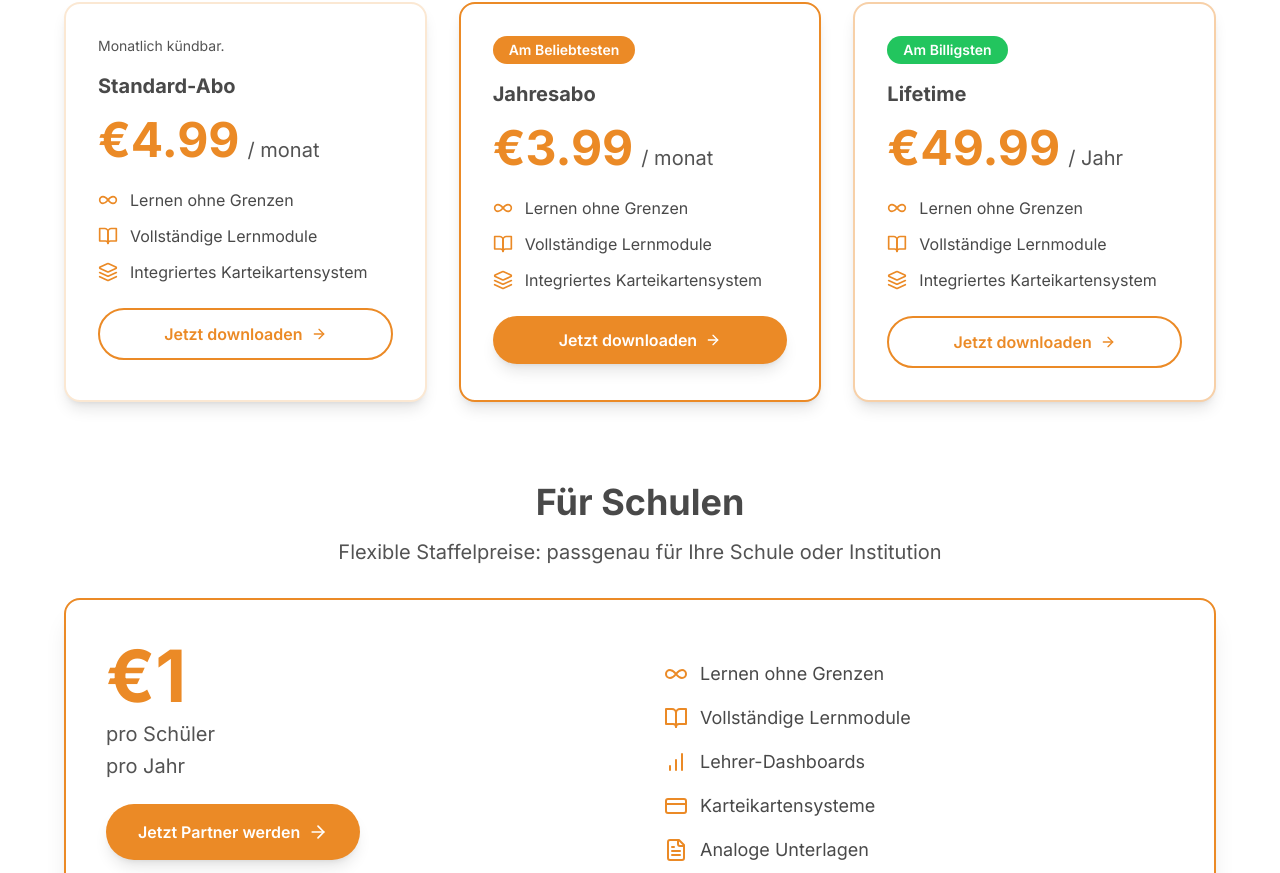
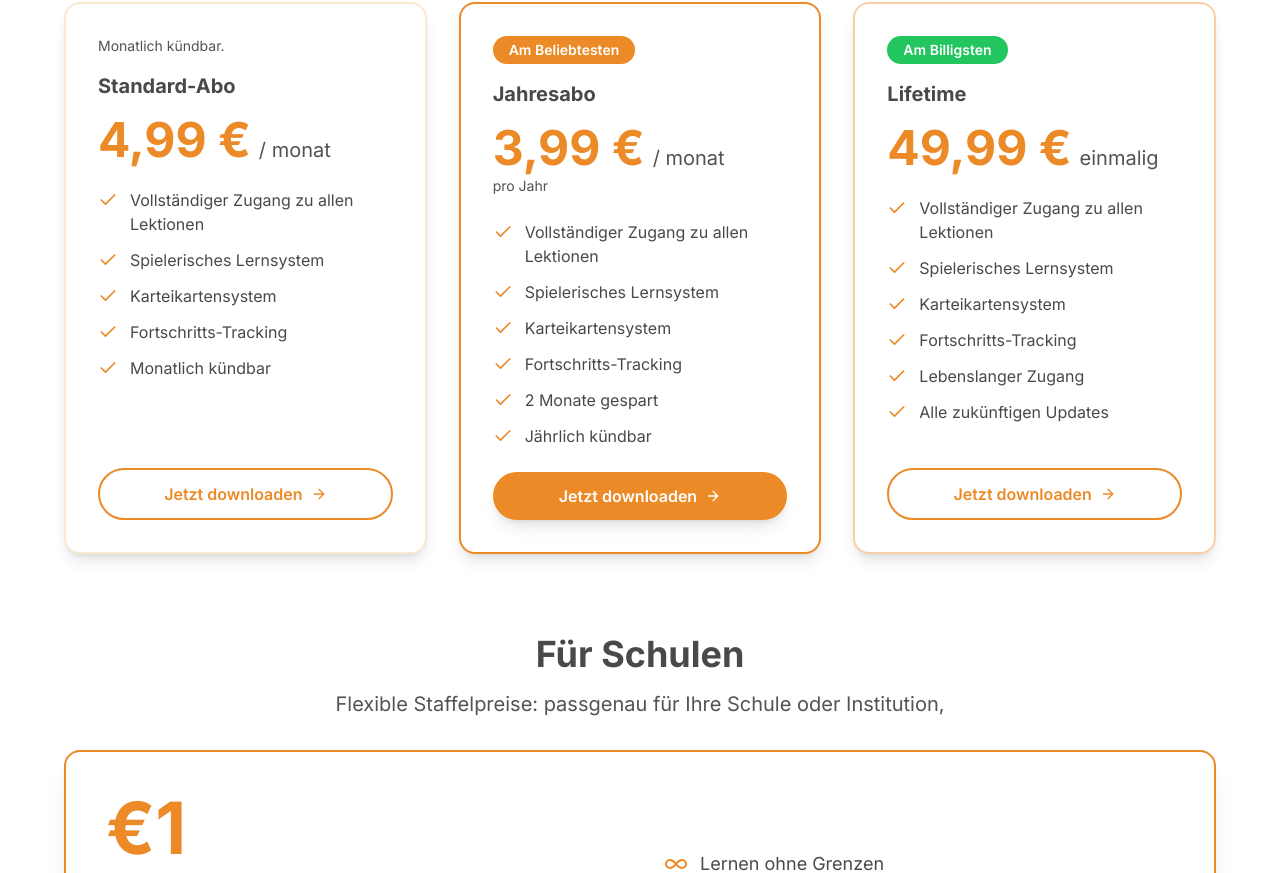
Before and after one commit to Software-as-Solution/beafox-webseite, a Next.js app: page /preise in a window 1280 px wide. Shown: the part 1362-2235 px from the top of the page. Built offline with nearby package versions, Linux system fonts and the light colour scheme.

Commit message:
Rechtschreibung verbessern

```diff
--- a/app/beafox-unlimited/page.tsx
+++ b/app/beafox-unlimited/page.tsx
@@ -103,7 +103,7 @@ export default function BeAFoxUnlimitedPage() {
   const plans = [
     {
       title: "Standard-Abo",
-      price: "€4.99",
+      price: "4,99 €",
       period: "/ monat",
       features: [
         "Vollständiger Zugang zu allen Lektionen",
@@ -116,7 +116,7 @@ export default function BeAFoxUnlimitedPage() {
     },
     {
       title: "Jahresabo",
-      price: "€3.99",
+      price: "3,99 €",
       period: "/ monat",
       yearlyNote: "pro Jahr",
       features: [
@@ -131,7 +131,7 @@ export default function BeAFoxUnlimitedPage() {
     },
     {
       title: "Lifetime",
-      price: "€49.99",
+      price: "49,99 €",
       period: "einmalig",
       features: [
         "Vollständiger Zugang zu allen Lektionen",
--- a/app/blog/page.tsx
+++ b/app/blog/page.tsx
@@ -393,7 +393,7 @@ export default function BlogPage() {
               All unsere <span className="text-primaryOrange">Artikel</span>
             </h2>
             <p className="text-lg md:text-xl text-lightGray max-w-2xl mx-auto">
-              Entdecke alle unsere Blog-Posts und Updates.
+              Entdecke all unsere Blog-Posts und Updates.
             </p>
           </div>
           <div className="grid sm:grid-cols-2 lg:grid-cols-3 gap-6 md:gap-8">
--- a/app/fuer-unternehmen/page.tsx
+++ b/app/fuer-unternehmen/page.tsx
@@ -1022,7 +1022,7 @@ export default function ForBusinessPage() {
                   <p className="text-sm md:text-base text-lightGray mb-2">Ab</p>
                   <div className="flex items-baseline justify-center gap-2">
                     <span className="text-2xl sm:text-3xl md:text-4xl lg:text-5xl font-bold text-primaryOrange">
-                      3,99€
+                      3,99 €
                     </span>
                     <span className="text-lg md:text-xl text-lightGray">
                       / Monat
--- a/app/preise/page.tsx
+++ b/app/preise/page.tsx
@@ -68,7 +68,7 @@ export default function PricingPage() {
     period: "pro Schüler",
     period2: "pro Jahr",
     subtitle:
-      "Flexible Staffelpreise: passgenau für Ihre Schule oder Institution",
+      "Flexible Staffelpreise: passgenau für Ihre Schule oder Institution,",
     features: [
       { text: "Lernen ohne Grenzen", icon: Infinity },
       { text: "Vollständige Lernmodule", icon: BookOpen },
@@ -119,36 +119,45 @@ export default function PricingPage() {
     {
       title: "Standard-Abo",
       subtitle: "Monatlich kündbar.",
-      price: "€4.99",
+      price: "4,99 €",
       period: "/ monat",
       features: [
-        { text: "Lernen ohne Grenzen", icon: Infinity },
-        { text: "Vollständige Lernmodule", icon: BookOpen },
-        { text: "Integriertes Karteikartensystem", icon: Layers },
+        "Vollständiger Zugang zu allen Lektionen",
+        "Spielerisches Lernsystem",
+        "Karteikartensystem",
+        "Fortschritts-Tracking",
+        "Monatlich kündbar",
       ],
+      monthly: true,
     },
     {
       title: "Jahresabo",
       subtitle: "Am Beliebtesten",
-      price: "€3.99",
+      price: "3,99 €",
       period: "/ monat",
       yearlyNote: "pro Jahr",
       features: [
-        { text: "Lernen ohne Grenzen", icon: Infinity },
-        { text: "Vollständige Lernmodule", icon: BookOpen },
-        { text: "Integriertes Karteikartensystem", icon: Layers },
+        "Vollständiger Zugang zu allen Lektionen",
+        "Spielerisches Lernsystem",
+        "Karteikartensystem",
+        "Fortschritts-Tracking",
+        "2 Monate gespart",
+        "Jährlich kündbar",
       ],
       popular: true,
     },
     {
       title: "Lifetime",
       subtitle: "Am Billigsten",
-      price: "€49.99",
-      period: "/ Jahr",
+      price: "49,99 €",
+      period: "einmalig",
       features: [
-        { text: "Lernen ohne Grenzen", icon: Infinity },
-        { text: "Vollständige Lernmodule", icon: BookOpen },
-        { text: "Integriertes Karteikartensystem", icon: Layers },
+        "Vollständiger Zugang zu allen Lektionen",
+        "Spielerisches Lernsystem",
+        "Karteikartensystem",
+        "Fortschritts-Tracking",
+        "Lebenslanger Zugang",
+        "Alle zukünftigen Updates",
       ],
       cheapest: true,
     },
@@ -250,7 +259,7 @@ export default function PricingPage() {
                   <p className="text-sm md:text-base text-lightGray mb-2">Ab</p>
                   <div className="flex items-baseline justify-center gap-2">
                     <span className="text-2xl sm:text-3xl md:text-4xl lg:text-5xl font-bold text-primaryOrange">
-                      3,99€
+                      3,99 €
                     </span>
                     <span className="text-lg md:text-xl text-lightGray">
                       / Monat
@@ -343,7 +352,7 @@ export default function PricingPage() {
                 viewport={{ once: true }}
                 transition={{ duration: 0.6, delay: index * 0.1 }}
                 whileHover={{ y: -4 }}
-                className={`bg-white rounded-2xl p-6 md:p-8 shadow-lg border-2 transition-all relative ${
+                className={`bg-white rounded-2xl p-6 md:p-8 shadow-lg border-2 transition-all relative flex flex-col h-full ${
                   plan.popular
                     ? "border-primaryOrange scale-105 md:scale-105"
                     : plan.cheapest
@@ -351,23 +360,30 @@ export default function PricingPage() {
                     : "border-primaryOrange/20 hover:border-primaryOrange/40"
                 }`}
               >
+                {/* Badge/Subtitle */}
+                <div className="flex-shrink-0 mb-4">
                   {plan.popular && (
-                  <div className="bg-primaryOrange text-primaryWhite text-xs md:text-sm font-semibold px-3 md:px-4 py-1 rounded-full inline-block mb-4">
+                    <div className="bg-primaryOrange text-primaryWhite text-xs md:text-sm font-semibold px-3 md:px-4 py-1 rounded-full inline-block">
                       {plan.subtitle}
                     </div>
                   )}
                   {plan.cheapest && (
-                  <div className="bg-green-500 text-primaryWhite text-xs md:text-sm font-semibold px-3 md:px-4 py-1 rounded-full inline-block mb-4">
+                    <div className="bg-green-500 text-primaryWhite text-xs md:text-sm font-semibold px-3 md:px-4 py-1 rounded-full inline-block">
                       {plan.subtitle}
                     </div>
                   )}
                   {!plan.popular && !plan.cheapest && (
-                  <p className="text-sm text-lightGray mb-4">{plan.subtitle}</p>
+                    <p className="text-sm text-lightGray">{plan.subtitle}</p>
                   )}
-                <h4 className="text-lg md:text-xl font-bold text-darkerGray mb-4">
+                </div>
+
+                {/* Title */}
+                <h4 className="text-lg md:text-xl font-bold text-darkerGray mb-4 flex-shrink-0">
                   {plan.title}
                 </h4>
-                <div className="mb-6">
+
+                {/* Price */}
+                <div className="mb-6 flex-shrink-0">
                   <div className="flex items-baseline gap-2">
                     <span className="text-3xl md:text-4xl lg:text-5xl font-bold text-primaryOrange">
                       {plan.price}
@@ -376,29 +392,28 @@ export default function PricingPage() {
                       {plan.period}
                     </span>
                   </div>
+                  {plan.yearlyNote && (
+                    <p className="text-sm text-lightGray mt-1">
+                      {plan.yearlyNote}
+                    </p>
+                  )}
                 </div>
-                <ul className="space-y-3 mb-6">
-                  {plan.features.map((feature, featureIndex) => {
-                    const featureText =
-                      typeof feature === "string" ? feature : feature.text;
-                    const FeatureIcon =
-                      typeof feature === "string"
-                        ? Check
-                        : feature.icon || Check;
-                    return (
+
+                {/* Features List - takes available space */}
+                <ul className="space-y-3 mb-6 flex-grow">
+                  {plan.features.map((feature, featureIndex) => (
                     <li
                       key={featureIndex}
                       className="flex items-start gap-3 text-darkerGray"
                     >
-                        <FeatureIcon className="w-5 h-5 text-primaryOrange flex-shrink-0 mt-0.5" />
-                        <span className="text-sm md:text-base">
-                          {featureText}
-                        </span>
+                      <Check className="w-5 h-5 text-primaryOrange flex-shrink-0 mt-0.5" />
+                      <span className="text-sm md:text-base">{feature}</span>
                     </li>
-                    );
-                  })}
+                  ))}
                 </ul>
-                <div className="flex justify-center md:justify-start">
+
+                {/* Button - pushed to bottom */}
+                <div className="flex justify-center md:justify-start mt-auto flex-shrink-0">
                   <Button
                     onClick={() => setIsDownloadModalOpen(true)}
                     variant={plan.popular ? "primary" : "outline"}
@@ -453,17 +468,25 @@ export default function PricingPage() {
                     {schoolPlan.period2}
                   </div>
                 </div>
-                <div className="mb-6 flex justify-center md:justify-start">
+                <div className="mb-6 flex flex-col gap-3 md:gap-4 items-center md:items-start">
                   <Button
                     href="/kontakt"
                     variant="primary"
-                    className="flex items-center justify-center gap-2 w-auto !px-6 !py-3 md:!px-8 md:!py-4"
+                    className="flex items-center justify-center gap-2 !px-6 !py-3 md:!px-8 md:!py-4 text-sm md:text-base !w-[240px] md:!w-[280px]"
                   >
-                    <span className="text-sm md:text-base">
                     Jetzt Partner werden
-                    </span>
                     <ArrowRight className="w-4 h-4 md:w-5 md:h-5" />
                   </Button>
+                  <a
+                    href="https://app.cal.eu/beafox"
+                    target="_blank"
+                    rel="noopener noreferrer"
+                    className="inline-flex items-center justify-center gap-2 border-2 border-primaryOrange text-primaryOrange hover:bg-primaryOrange hover:text-primaryWhite px-6 py-3 md:px-8 md:py-4 rounded-full font-semibold transition-all duration-300 text-sm md:text-base shadow-lg hover:shadow-xl w-[240px] md:w-[280px]"
+                  >
+                    <Calendar className="w-4 h-4 md:w-5 md:h-5" />
+                    Termin buchen
+                    <ArrowRight className="w-4 h-4 md:w-5 md:h-5" />
+                  </a>
                 </div>
               </div>
 
--- a/app/ueber-beafox/page.tsx
+++ b/app/ueber-beafox/page.tsx
@@ -293,7 +293,7 @@ export default function AboutPage() {
               Wir wollen:
             </h2>
             <h3 className="text-2xl md:text-3xl lg:text-4xl font-bold text-primaryOrange mb-6 text-center md:text-left">
-              Bildung, die Verändert.
+              Bildung, die verändert.
             </h3>
             <p className="text-lightGray text-base md:text-lg mb-6 md:mb-8">
               Wir glauben an eine Welt, in der jeder Mensch Finanzbildung
@@ -439,7 +439,7 @@ export default function AboutPage() {
             transition={{ duration: 0.6, delay: 0.2 }}
             className="text-3xl md:text-4xl lg:text-5xl font-bold text-darkerGray mb-4"
           >
-            Lerne <span className="text-primaryOrange">BeAFox</span> Kennen
+            Lerne <span className="text-primaryOrange">BeAFox</span> kennen
           </motion.h2>
           <motion.p
             initial={{ opacity: 0, y: 20 }}
```
Lines whose indentation alone changed are shown as unchanged.
